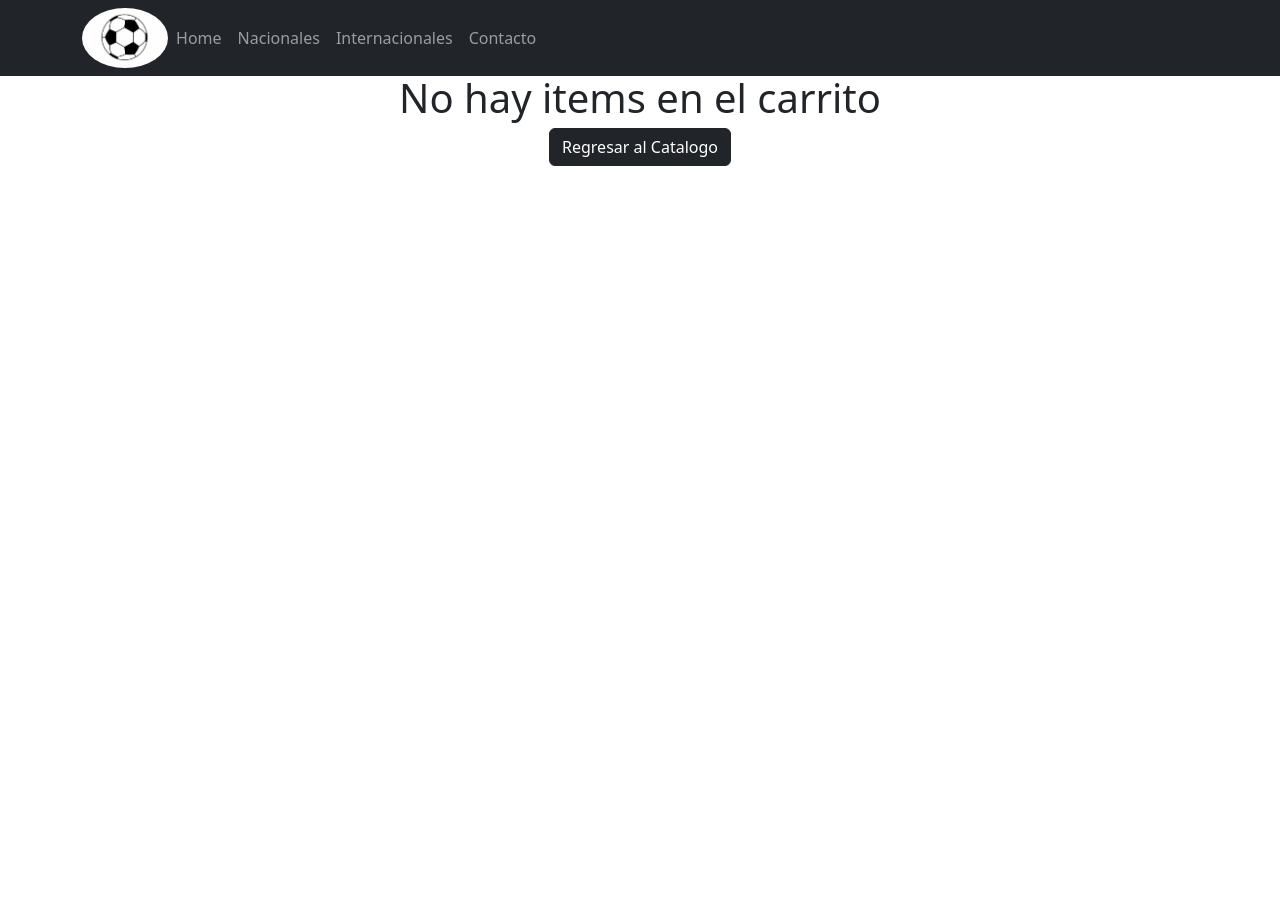
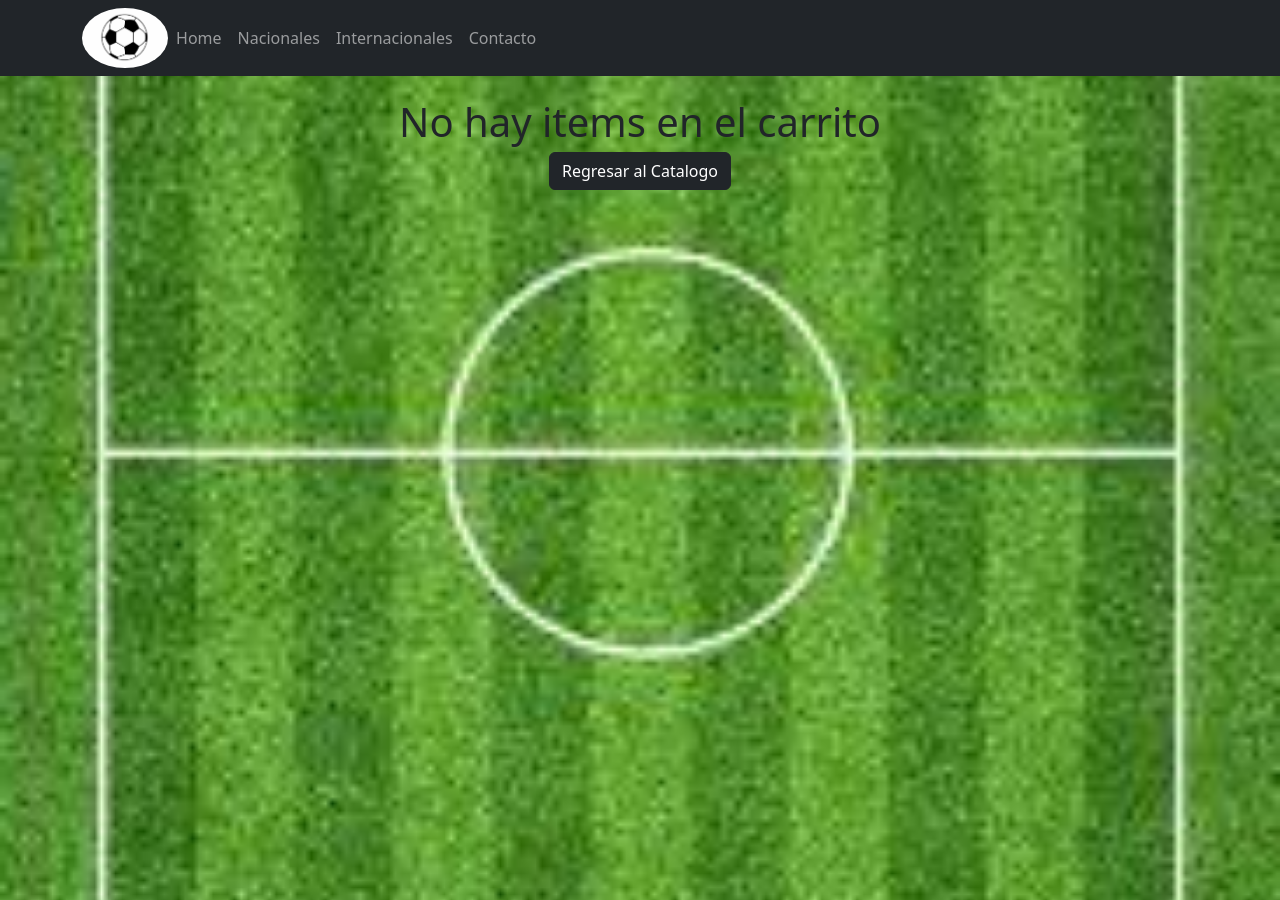
Before and after one commit to martinmunoz1989/Tienda-de-remeras, a React (Vite) app: page /Carrito in a window 1280 px wide. Before the commit the page ends 800 px from the top, so only its background shows below. Built offline with nearby package versions, Linux system fonts and the light colour scheme.

Commit message:
agrego imagen de fondo, fijo el navbar al scrollear

```diff
--- a/src/Components/NavBar/NavBar.css
+++ b/src/Components/NavBar/NavBar.css
@@ -4,3 +4,11 @@
     width: auto;
     border-radius: 50%;
 }
+
+#NavBar {
+    position: fixed;
+    top: 0;
+    left: 0;
+    right: 0;
+    z-index: 100; /* Este valor asegura que el Navbar esté por encima de otros elementos */
+}
--- a/src/index.css
+++ b/src/index.css
@@ -1,9 +1,14 @@
 body {
   margin: 0;
-  padding:0;
+  padding: 0;
   display: flex;
   min-width: 320px;
   min-height: 100vh;
+  margin-top: 100px;
+  background-image: url('../src/images/campo.jpg');
+  background-size: cover;
+  background-repeat: no-repeat;
+  background-position: center center;
 
 }
 
```
